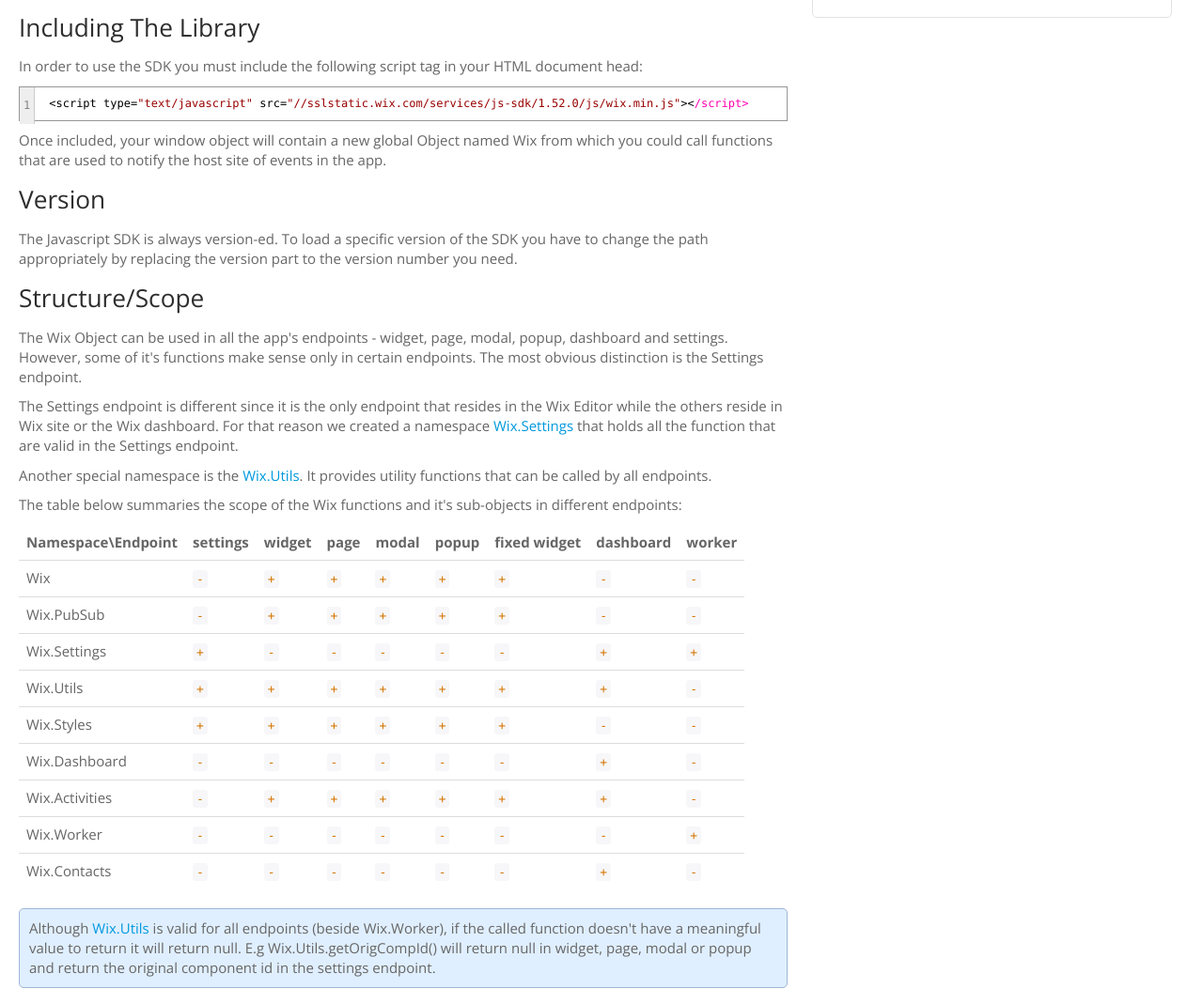
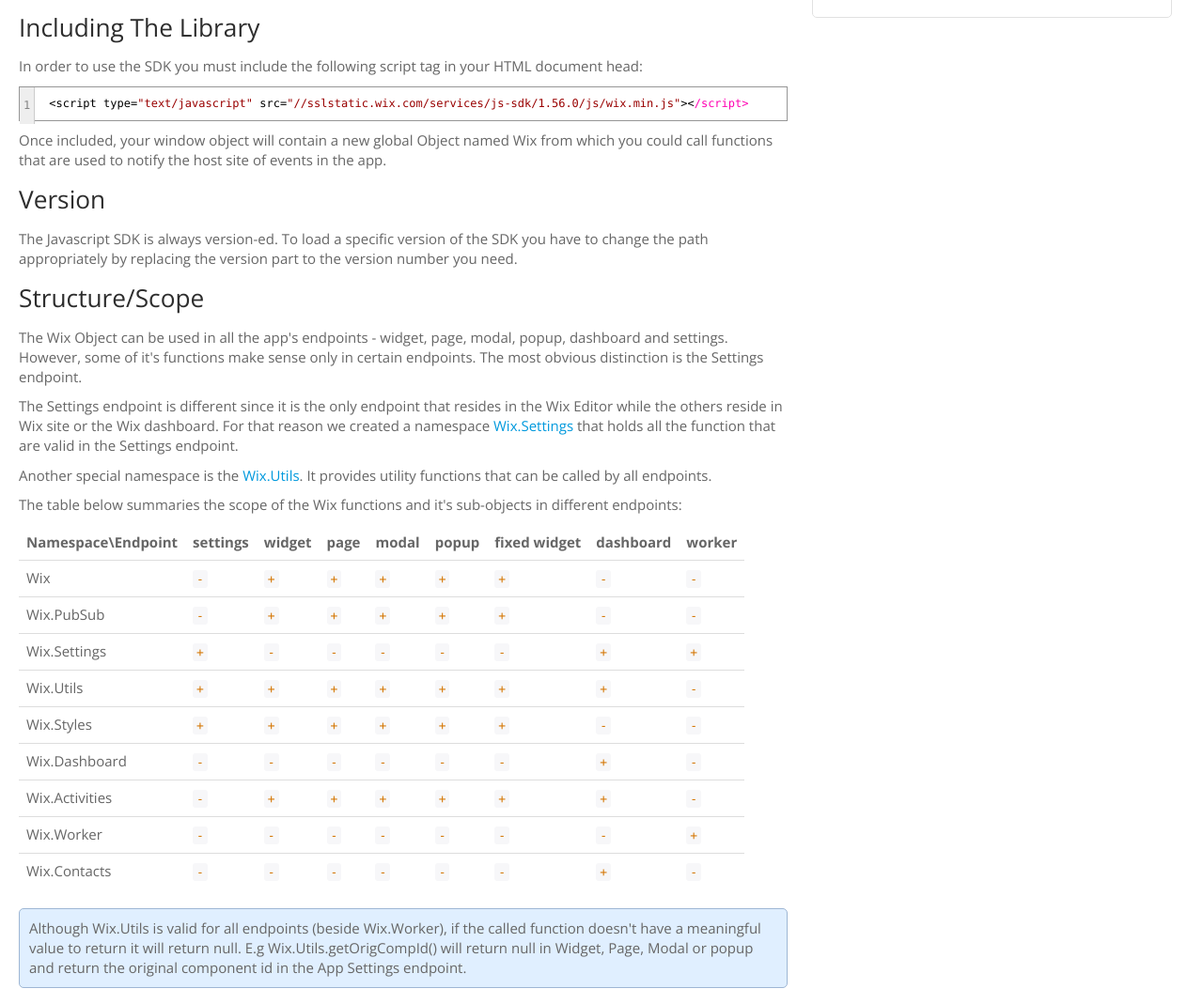
Before and after one commit to wix-incubator/js-sdk-docs, a plain HTML site: page index.html in a window 1280 px wide. Shown: the part 208-1277 px from the top of the page at 94% size. Drawn offline with nearby package versions, Linux system fonts and the light colour scheme.

Commit message:
update version

```diff
--- a/index.html
+++ b/index.html
@@ -170,7 +170,7 @@
 <p>The Javascript SDK exposes a set of functions that enables the app to communicate with the Wix platform - site or editor.</p>
 <h3>Including The Library</h3>
 <p>In order to use the SDK you must include the following script tag in your HTML document head:</p>
-<pre><code>&lt;script type=&quot;text/javascript&quot; src=&quot;//sslstatic.wix.com/services/js-sdk/1.52.0/js/wix.min.js&quot;&gt;&lt;/script&gt;</code></pre>
+<pre><code>&lt;script type=&quot;text/javascript&quot; src=&quot;//sslstatic.wix.com/services/js-sdk/1.56.0/js/wix.min.js&quot;&gt;&lt;/script&gt;</code></pre>
 <p>Once included, your window object will contain a new global Object named Wix from which you could call functions that are used to notify the host site of events in the app.</p>
 <h3>Version</h3>
 <p>The Javascript SDK is always version-ed. To load a specific version of the SDK you have to change the path appropriately by replacing the version part to the version number you need.</p>
@@ -296,7 +296,7 @@
 </tbody>
 </table>
 <div style="margin:20px 0;background-color:blue;border-radius: 5px;border-style: solid;border-width: 1px;padding:10px;background-color: #E0EFFF;border-color: #9EB6D4;">
-Although <a href="Wix.Utils.html">Wix.Utils</a> is valid for all endpoints (beside Wix.Worker), if the called function doesn't have a meaningful value to return it will return null. E.g Wix.Utils.getOrigCompId() will return null in widget, page, modal or popup and return the original component id in the settings endpoint.
+Although Wix.Utils is valid for all endpoints (beside Wix.Worker), if the called function doesn't have a meaningful value to return it will return null. E.g Wix.Utils.getOrigCompId() will return null in Widget, Page, Modal or popup and return the original component id in the App Settings endpoint.
 </div></article>
     </section>
 
```
